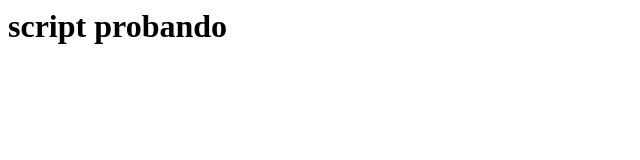
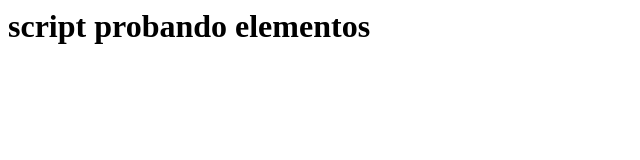
Before and after one commit to laravel-code-coder/laravel-code-coder.github.io, a plain HTML site: page index.html in a window 1280 px wide. Shown: the whole page, without its empty margins (0-640 px from the left). Drawn offline with Linux system fonts and the light colour scheme.

Commit message:
Update index.html

```diff
--- a/index.html
+++ b/index.html
@@ -1,3 +1,5 @@
 <h1>
   script probando
+
+  elementos
 </h1>
```
